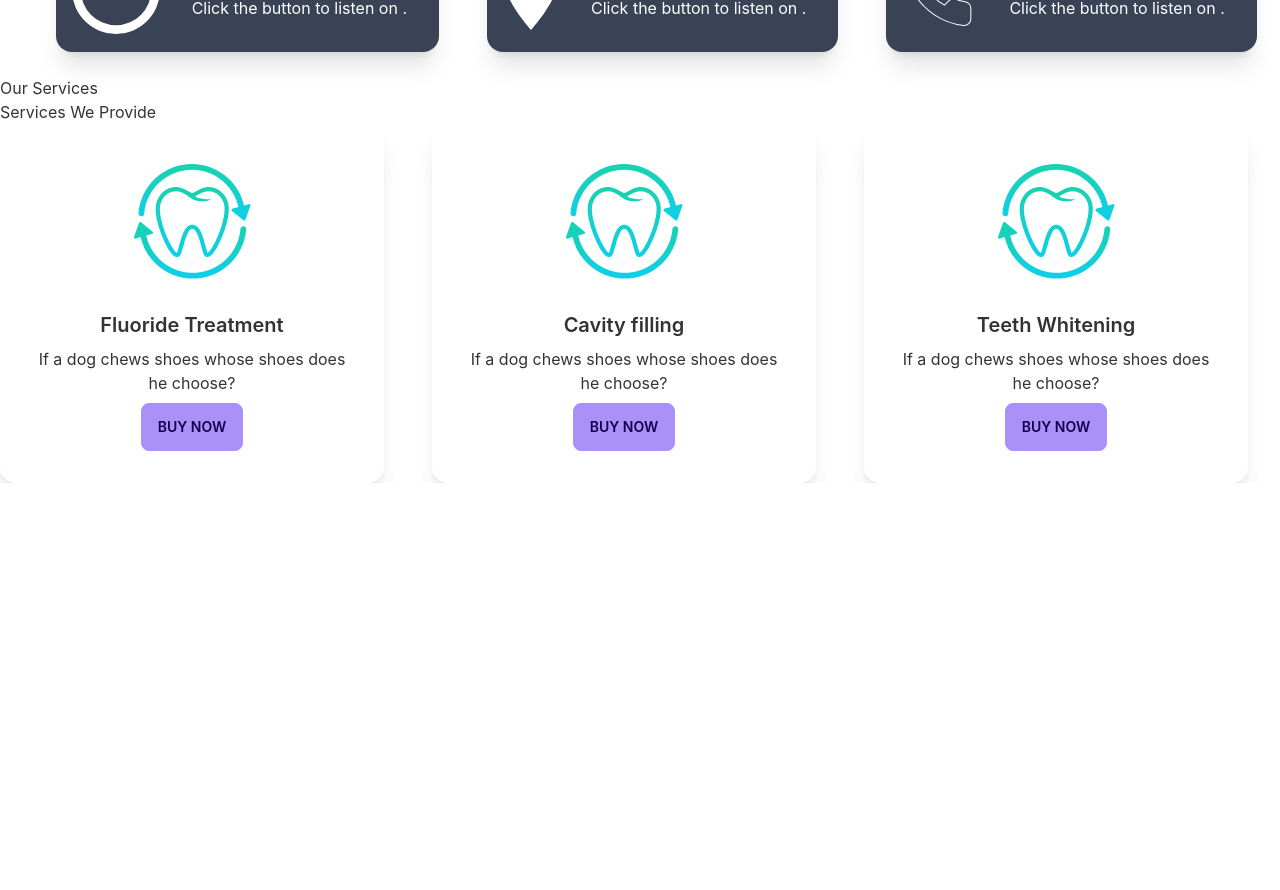
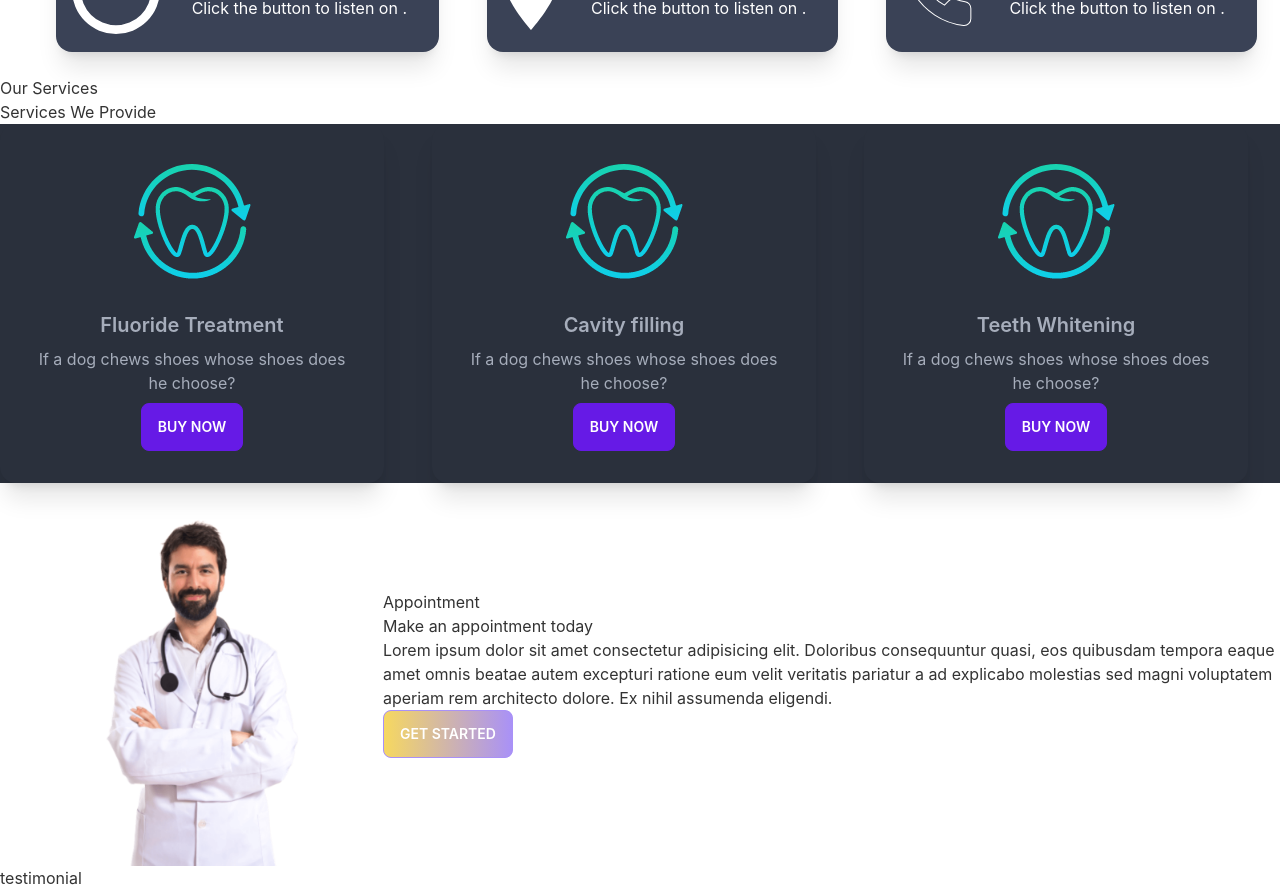
Before and after one commit to Tanimismat/71-doctores-portal, a React (Create React App) app: page / in a window 1280 px wide. Shown: the part 960-1850 px from the top of the page. Before the commit the page ends 1443 px from the top, so only its background shows below. Built offline with nearby package versions, Linux system fonts and the light colour scheme.

Commit message:
appointment section

```diff
--- a/src/Pages/Appointment.js
+++ b/src/Pages/Appointment.js
@@ -1,10 +1,21 @@
 import React from 'react';
+import PrimaryButton from './Shared/PrimaryButton';
+import doctor from '../assets/images/doctor.png'
 
 const Appointment = () => {
     return (
-        <div>
-            <h3>Appointment page</h3>
-        </div>
+        <section className='flex justify-center items-center'>
+            <div>
+                <img className='mt-[-100]' src={doctor} alt="" />
+            </div>
+            <div>
+                <h3>Appointment</h3>
+                <h2>Make an appointment today</h2>
+                <p>Lorem ipsum dolor sit amet consectetur adipisicing elit. Doloribus consequuntur quasi, eos quibusdam tempora eaque amet omnis beatae autem excepturi ratione eum velit veritatis pariatur a ad explicabo molestias sed magni voluptatem aperiam rem architecto dolore. Ex nihil assumenda eligendi.</p>
+                <PrimaryButton></PrimaryButton>
+            </div>
+
+        </section>
     );
 };
 
--- a/src/Pages/Banner.js
+++ b/src/Pages/Banner.js
@@ -1,5 +1,6 @@
 import React from 'react';
 import chair from '../assets/images/chair.png'
+import PrimaryButton from './Shared/PrimaryButton';
 
 const Banner = () => {
   return (
@@ -9,7 +10,7 @@ const Banner = () => {
         <div>
           <h1 className="text-5xl font-bold">Box Office News!</h1>
           <p className="py-6">Provident cupiditate voluptatem et in. Quaerat fugiat ut assumenda excepturi exercitationem quasi. In deleniti eaque aut repudiandae et a id nisi.</p>
-      <button className="btn btn-primary">Get Started</button>
+          <PrimaryButton>GET STARTED</PrimaryButton>
         </div>
       </div>
     </div>
--- a/src/Pages/Home.js
+++ b/src/Pages/Home.js
@@ -1,7 +1,9 @@
 import React from 'react';
+import Appointment from './Appointment';
 import Banner from './Banner';
 import Info from './Info';
 import Services from './Services';
+import Testimonial from './Testimonial';
 
 
 const Home = () => {
@@ -10,6 +12,8 @@ const Home = () => {
             <Banner></Banner>
             <Info></Info>
             <Services></Services>
+            <Appointment></Appointment>
+            <Testimonial></Testimonial>
         </div>
     );
 };
--- a/src/Pages/Service.js
+++ b/src/Pages/Service.js
@@ -1,10 +1,10 @@
 import React from 'react';
 
-const Service = ({service}) => {
+const Service = ({ service }) => {
   return (
     <div className="card w-96 bg-base-100 shadow-xl">
       <figure className="px-10 pt-10">
-    <img src={service.img    } alt="Shoes" className="rounded-xl" />
+        <img src={service.img} alt="Shoes" className="rounded-xl" />
       </figure>
       <div className="card-body items-center text-center">
         <h2 className="card-title">{service.name}</h2>
--- a/src/Pages/Services.js
+++ b/src/Pages/Services.js
@@ -7,29 +7,29 @@ import Service from './Service';
 const Services = () => {
     const services = [
         {
-            _id:1,
-            img:fluoride,
-            name:'Fluoride Treatment',
-            description:'............'
+            _id: 1,
+            img: fluoride,
+            name: 'Fluoride Treatment',
+            description: '............'
         },
         {
-            _id:2,
-            img:fluoride,
-            name:'Cavity filling',
-            description:'............'
+            _id: 2,
+            img: fluoride,
+            name: 'Cavity filling',
+            description: '............'
         },
         {
-            _id:3,
-            img:fluoride,
-            name:'Teeth Whitening',
-            description:'............'
+            _id: 3,
+            img: fluoride,
+            name: 'Teeth Whitening',
+            description: '............'
         }
     ]
     return (
         <div>
             <h3>Our Services</h3>
             <h1>Services We Provide</h1>
-            <div className='grid lg:grid-cols-3 md:grid-cols-2 sm:grid-cols-1 gap-4'>
+            <div data-theme="dark" className='grid lg:grid-cols-3 md:grid-cols-2 sm:grid-cols-1 gap-4'>
                 {
                     services.map(service => <Service
                         key={service._id}
--- /dev/null
+++ b/src/Pages/Shared/PrimaryButton.js
@@ -0,0 +1,11 @@
+import React from 'react';
+
+const PrimaryButton = ({ children }) => {
+    return (
+        <div>
+            <button className='btn btn-primary text-white bg-gradient-to-r from-secondary to-primary'>GET STARTED</button>
+        </div>
+    );
+};
+
+export default PrimaryButton;
--- /dev/null
+++ b/src/Pages/Testimonial.js
@@ -0,0 +1,11 @@
+import React from 'react';
+
+const Testimonial = () => {
+    return (
+        <div>
+            <h3>testimonial</h3>
+        </div>
+    );
+};
+
+export default Testimonial;
--- a/tailwind.config.js
+++ b/tailwind.config.js
@@ -12,9 +12,10 @@ module.exports = {
           accent: "#3A4256",
           neutral: "#3d4451",
           "base-100": "#ffffff",
+
         },
       },
-
+      'dark'
 
     ],
   },
```
Lines whose indentation alone changed are shown as unchanged.
